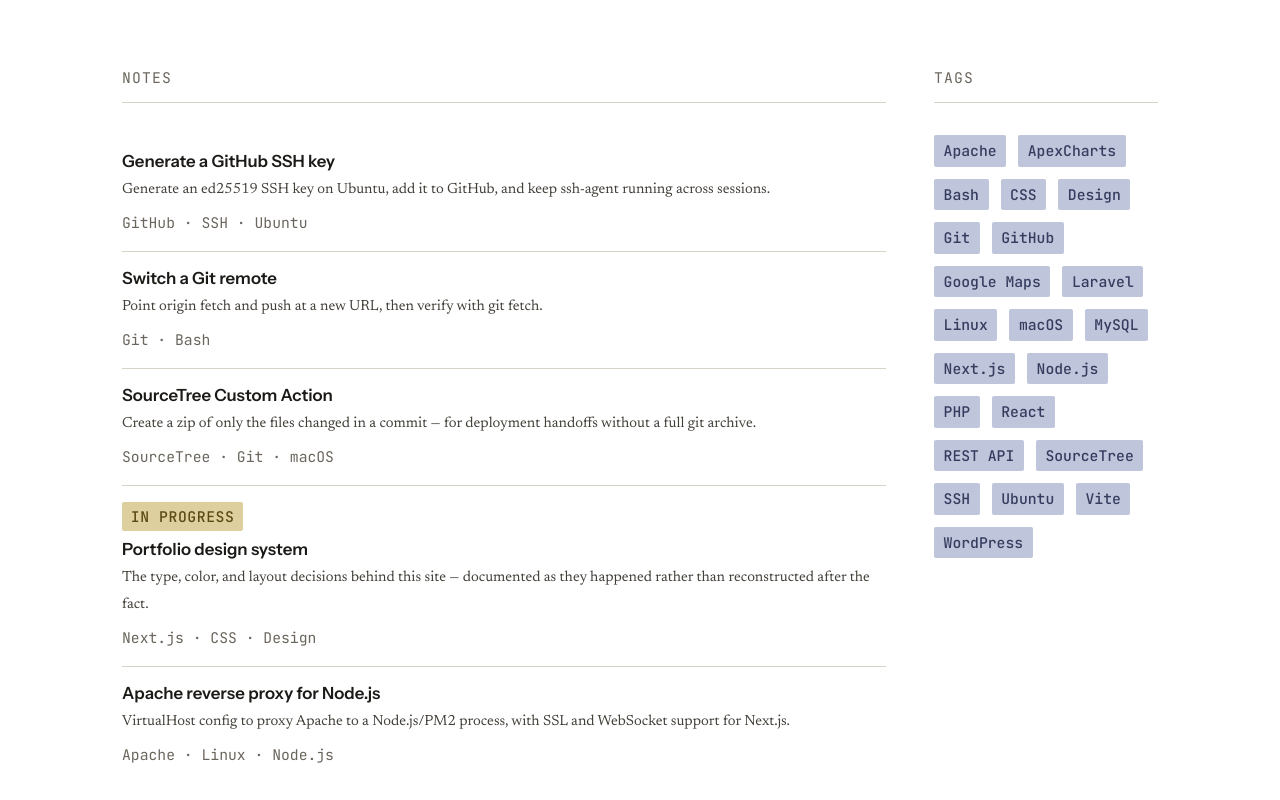
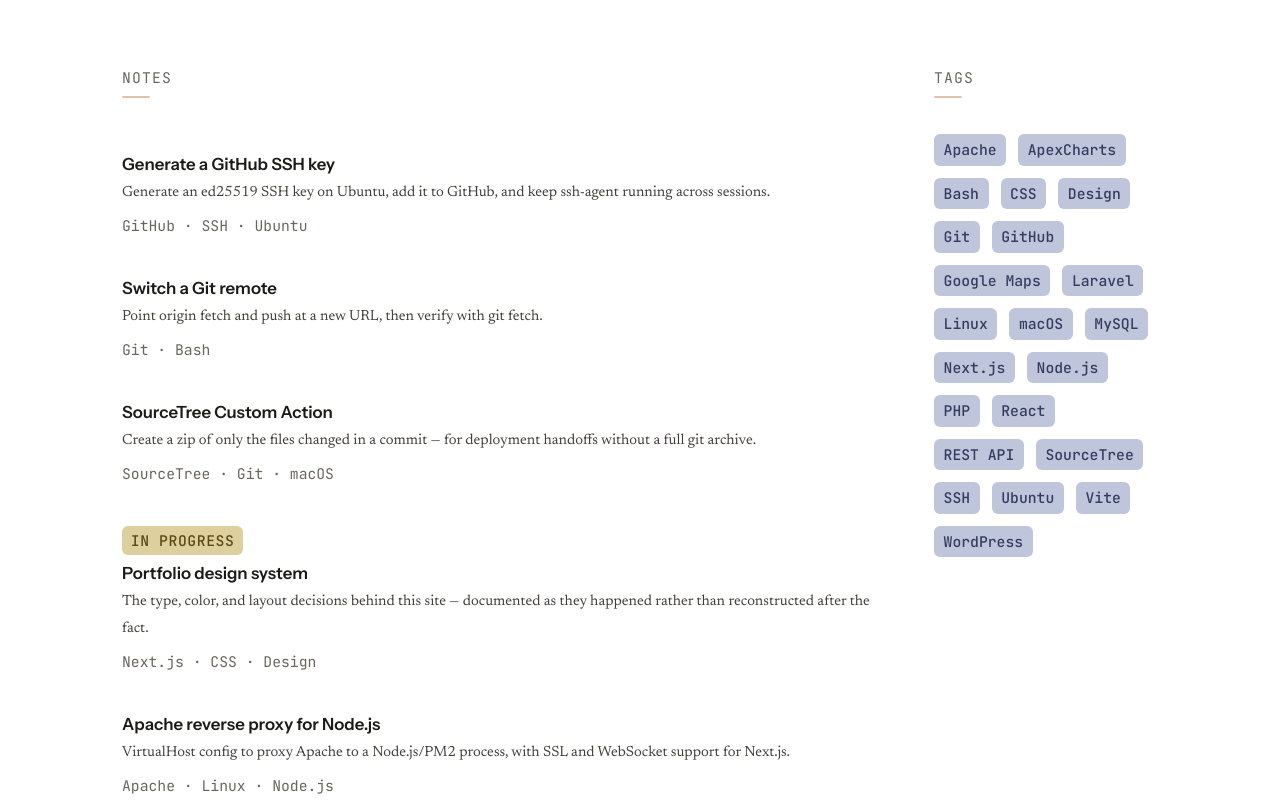
Before and after one commit to aterchin/portfolio, a Next.js app: page / in a window 1280 px wide. Shown: the part 540-1340 px from the top of the page. Built offline with nearby package versions, Linux system fonts and the light colour scheme.

Commit message:
softer lines

```diff
--- a/src/app/notes/page.module.css
+++ b/src/app/notes/page.module.css
@@ -1,11 +1,7 @@
 .grid {
   display: grid;
   grid-template-columns: repeat(2, 1fr);
-  gap: 1px;
-  background: var(--color-border);
-  border: 1px solid var(--color-border);
-  border-radius: var(--radius-sm);
-  overflow: hidden;
+  gap: var(--space-5);
   margin-bottom: var(--space-24);
 }
 
--- a/src/app/tags/[tag]/page.module.css
+++ b/src/app/tags/[tag]/page.module.css
@@ -13,27 +13,64 @@
 }
 
 .groupHeading {
+  position: relative;
   font-family: var(--font-mono);
   font-size: var(--text-xs);
   letter-spacing: var(--tracking-wider);
   text-transform: uppercase;
   color: var(--color-text-tertiary);
-  margin-bottom: var(--space-4);
+  margin-bottom: var(--space-6);
   padding-bottom: var(--space-3);
-  border-bottom: 1px solid var(--color-border);
+}
+
+.groupHeading::after {
+  content: "";
+  position: absolute;
+  left: 0;
+  bottom: 0;
+  width: var(--stroke-length);
+  height: var(--stroke-width);
+  border-radius: var(--radius-full);
+  background: var(--color-accent-mute);
 }
 
 .list {
   list-style: none;
+  display: flex;
+  flex-direction: column;
+  gap: var(--space-2);
 }
 
 .item {
-  padding: var(--space-6) 0;
-  border-bottom: 1px solid var(--color-border);
+  position: relative;
+  padding: var(--space-5) var(--space-4);
+  margin-inline: calc(var(--space-4) * -1);
+  border-radius: var(--radius-md);
+  transition: background var(--duration-base) var(--ease-base);
 }
 
-.item:last-child {
-  border-bottom: none;
+.item:hover {
+  background: var(--color-surface-raised);
+}
+
+.item::before {
+  content: "";
+  position: absolute;
+  left: 0;
+  top: var(--space-5);
+  bottom: var(--space-5);
+  width: var(--stroke-width);
+  border-radius: var(--radius-full);
+  background: var(--color-accent);
+  opacity: 0;
+  transform: translateX(-2px);
+  transition: opacity var(--duration-base) var(--ease-out),
+              transform var(--duration-base) var(--ease-out);
+}
+
+.item:hover::before {
+  opacity: 1;
+  transform: translateX(0);
 }
 
 .itemMeta {
--- a/src/components/home/ProjectGrid/ProjectGrid.module.css
+++ b/src/components/home/ProjectGrid/ProjectGrid.module.css
@@ -5,11 +5,7 @@
 .grid {
   display: grid;
   grid-template-columns: repeat(3, 1fr);
-  gap: 1px;
-  background: var(--color-border);
-  border: 1px solid var(--color-border);
-  border-radius: var(--radius-sm);
-  overflow: hidden;
+  gap: var(--space-5);
 }
 
 @media (max-width: 768px) {
--- a/src/components/ui/ContentList/ContentList.module.css
+++ b/src/components/ui/ContentList/ContentList.module.css
@@ -5,18 +5,44 @@
 }
 
 .item {
-  border-bottom: 1px solid var(--color-border);
-}
-
-.item:last-child {
-  border-bottom: none;
+  position: relative;
 }
 
 .link {
   display: block;
-  padding: var(--space-4) 0;
+  padding: var(--space-5) var(--space-4);
+  margin-inline: calc(var(--space-4) * -1);
+  border-radius: var(--radius-md);
   text-decoration: none;
-  transition: color var(--duration-base) var(--ease-base);
+  transition: background var(--duration-base) var(--ease-base),
+              color var(--duration-base) var(--ease-base);
+}
+
+.link:hover {
+  background: var(--color-surface-raised);
+}
+
+/* Margin mark — replaces the old full-width row divider. A short vertical
+   stroke fades in on hover instead of a horizontal rule sitting between
+   every row. */
+.link::before {
+  content: "";
+  position: absolute;
+  left: 0;
+  top: var(--space-5);
+  bottom: var(--space-5);
+  width: var(--stroke-width);
+  border-radius: var(--radius-full);
+  background: var(--color-accent);
+  opacity: 0;
+  transform: translateX(-2px);
+  transition: opacity var(--duration-base) var(--ease-out),
+              transform var(--duration-base) var(--ease-out);
+}
+
+.link:hover::before {
+  opacity: 1;
+  transform: translateX(0);
 }
 
 .link:hover .title {
--- a/src/components/ui/SectionLabel/SectionLabel.module.css
+++ b/src/components/ui/SectionLabel/SectionLabel.module.css
@@ -10,8 +10,24 @@
   color: var(--color-text-tertiary);
   padding-top: var(--space-16);
   padding-bottom: var(--space-3);
-  border-bottom: 1px solid var(--color-border);
   margin-bottom: var(--space-8);
+}
+
+/* Short accent stroke under the label text only — reads as a single
+   underline mark rather than a rule spanning the whole row. */
+.label > span {
+  position: relative;
+}
+
+.label > span::after {
+  content: "";
+  position: absolute;
+  left: 0;
+  bottom: -0.5rem;
+  width: var(--stroke-length);
+  height: var(--stroke-width);
+  border-radius: var(--radius-full);
+  background: var(--color-accent-mute);
 }
 
 .action {
--- a/src/styles/tokens.css
+++ b/src/styles/tokens.css
@@ -151,9 +151,15 @@
    6. RADIUS
 ───────────────────────────────────────────────────────────────── */
 
-  --radius-sm:  2px;   /* default — cards, tags, buttons. intentionally tight. */
-  --radius-md:  4px;   /* inputs, modals if needed */
+  --radius-sm:  6px;   /* tags, badges, buttons, inputs — soft, not sharp */
+  --radius-md:  10px;  /* cards, panels, modals */
   --radius-full:999px; /* pills only */
+
+  /* Organic accent stroke — the short "underline mark" motif used in place of
+     full-width rules (SectionLabel, list-item hover marks). Rounded-cap,
+     deliberately short — reads as a pen stroke, not a table rule. */
+  --stroke-width:   2px;
+  --stroke-length:  1.75rem;
 
 }
 
```
Also changed, not shown: src/components/notes/NoteCard/NoteCard.module.css (+6 -1 lines), src/components/work/ProjectCard/ProjectCard.module.css (+6 -1 lines).
